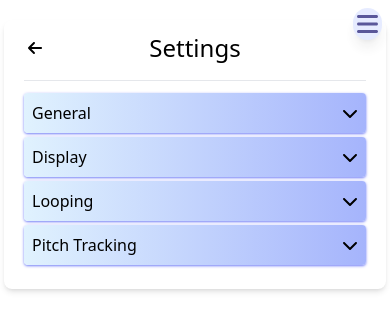
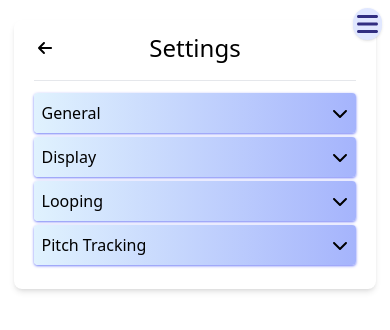
Before and after one commit to SGreenland/scale-pro, a Vue app: page /settings in a window 390 px wide. Shown: the top 330 px of the page. Built offline with nearby package versions, Linux system fonts and the light colour scheme; what ag-grid-community would draw is missing.

Commit message:
more style tweaks

```diff
--- a/src/components/Menu.vue
+++ b/src/components/Menu.vue
@@ -3,7 +3,7 @@
     <font-awesome-icon
       :icon="!isOpen ? faBars : faXmark"
       class="text-2xl cursor-pointer fixed md:top-2 top-2 right-2 max-sm:p-1 p-2 text-indigo-900 dark:text-indigo-200 z-50 rounded-full bg-indigo-100 dark:bg-indigo-800"
-      :class="{'shadow-lg max-sm:opacity-80': !isOpen}"
+      :class="{'shadow dark:shadow-white': !isOpen}"
       @click="isOpen = !isOpen"
     />
     <div
--- a/src/components/WelcomeModal.vue
+++ b/src/components/WelcomeModal.vue
@@ -1,6 +1,6 @@
 <template>
     <modal-wrapper>
-        <h2 class="text-lg font-semibold mb-4">Welcome to Scale Maestro {{ currentLoggedInUser?.userName }}!</h2>
+        <h2 class="text-lg font-semibold mb-4">Welcome to Scale Maestro {{ currentLoggedInUser?.userName.split(' ')[0] }}!</h2>
         <p class="mb-4">To get the most out of your free trial, consider watching our 'Getting Started' video <a href="#">here</a>  </p>
         <p class="mb-4">Otherwise feel free to explore yourself and have fun!</p>
     </modal-wrapper>
--- a/src/components/reuseable/CardWrapper.vue
+++ b/src/components/reuseable/CardWrapper.vue
@@ -1,6 +1,6 @@
 <template>
   <div
-    class="flex-col h-fit p-5 md:w-2/3 w-full mt-4 m-auto rounded-lg shadow-md dark:shadow-gray-500 bg-white dark:bg-gray-800/50"
+    class="flex-col h-fit p-5 md:w-3/4 w-[95%] mt-4 m-auto rounded-lg shadow-md dark:shadow-gray-500 bg-white dark:bg-gray-800/50"
     :class="`lg:w-${width} max-w-[${maxWidth}]`"
   >
   <div class="flex relative items-center pb-3">
--- a/src/components/reuseable/ModalWrapper.vue
+++ b/src/components/reuseable/ModalWrapper.vue
@@ -4,7 +4,7 @@
     :class="{'bg-black bg-opacity-70 z-[1000]': mask, 'z-2': !mask}"
   >
     <div
-      class="relative bg-white dark:bg-gradient-to-br from-gray-800 to-indigo-900 p-4 rounded-2xl shadow-lg text-center w-[95%] max-w-[500px]"
+      class="relative bg-white dark:bg-gradient-to-br from-gray-900 to-indigo-900 p-4 rounded-2xl shadow-lg text-center w-[95%] max-w-[500px]"
     >
       <FontAwesomeIcon
         v-if="hasCloseButton"
```
